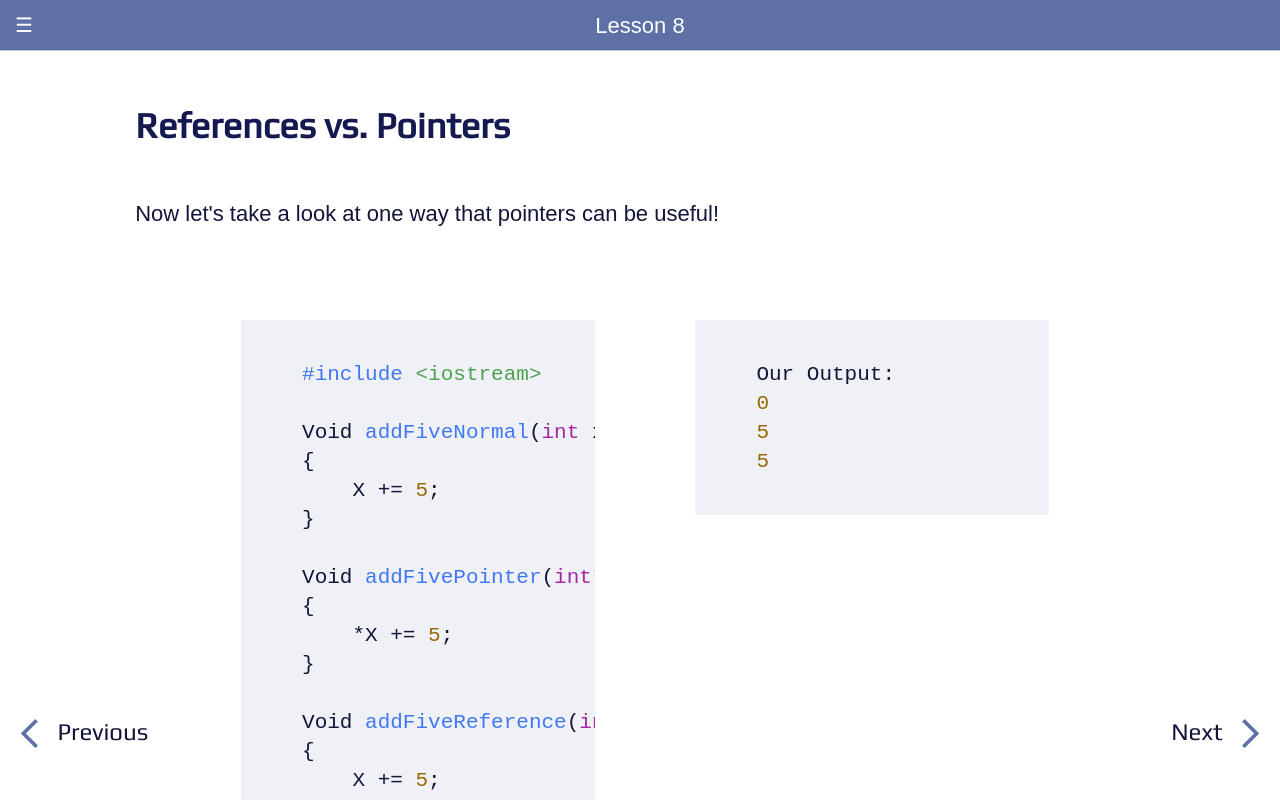
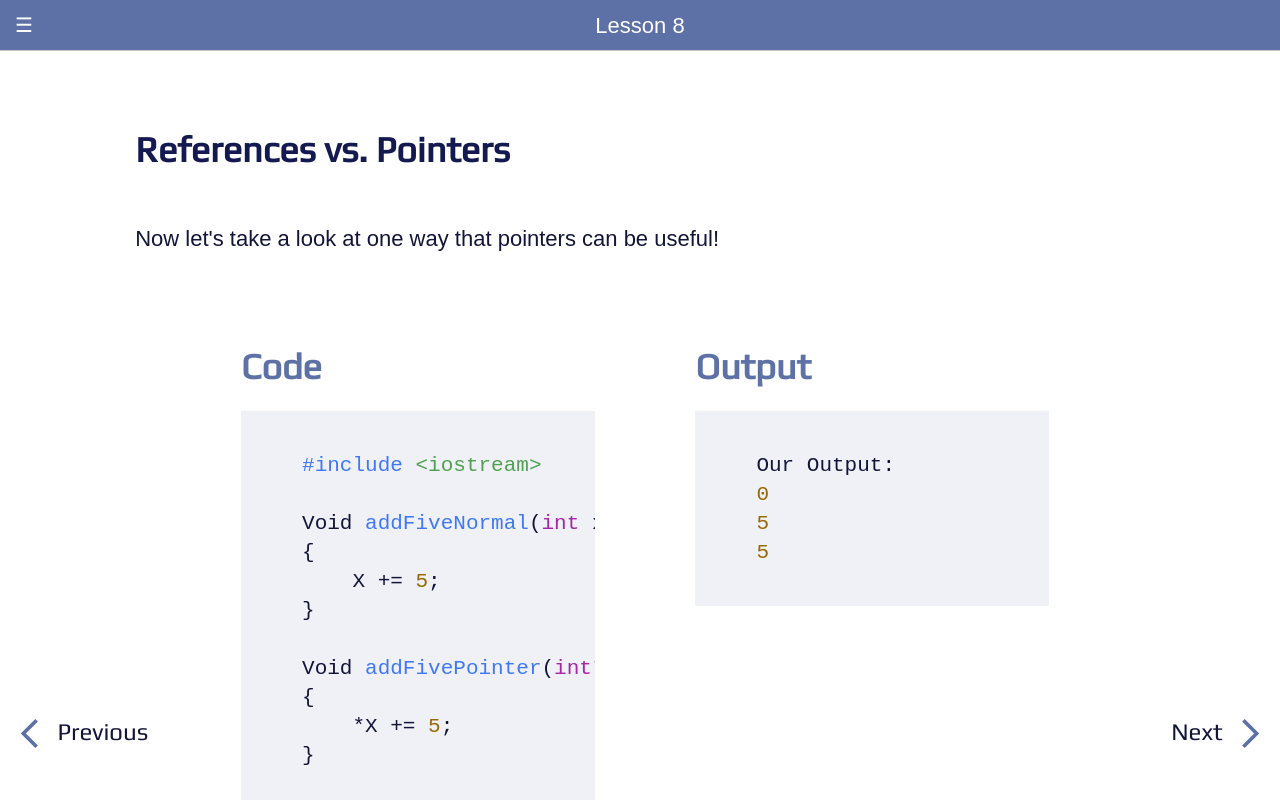
Before and after one commit to uclaacm/parcel-pointers, a React app: page /lesson-8 in a window 1280 px wide. Shown: the top 800 px of the page. Built offline with nearby package versions, Linux system fonts and the light colour scheme; a web font is replaced by a local one.

Commit message:
change <br/> into css and add captions to code

```diff
--- a/src/pages/Lesson8.tsx
+++ b/src/pages/Lesson8.tsx
@@ -3,6 +3,8 @@ import AppWrapper from '../components/AppWrapper';
 import CompareCode from '../components/CompareCode';
 import NavButtons from '../components/NavButtons';
 import { HeaderSections } from '../types/globalTypes';
+import '../styles/PageWrapper.scss';
+import '../styles/Lesson8.scss';
 
 const Lesson8: FC = () => {
   const code1 = `
@@ -49,17 +51,16 @@ const Lesson8: FC = () => {
     <>
       <AppWrapper section={HeaderSections.LESSON_8}>
         <div className="page-wrapper">
-          <h1>References vs. Pointers</h1>
-          <br />
+          <h1 className="title">References vs. Pointers</h1>
           <p>
             Now let&apos;s take a look at one way that pointers can be useful!
           </p>
           <div className="diagram">
             <CompareCode
               code1={code1}
-              caption1=""
+              caption1="Code"
               code2={code2}
-              caption2={''}
+              caption2={'Output'}
             />
           </div>
           <p>
--- /dev/null
+++ b/src/styles/Lesson8.scss
@@ -0,0 +1,8 @@
+@import './global';
+
+// lesson8slides
+// =======================================
+
+.title {
+    margin-bottom: 1.5em;
+}
```
